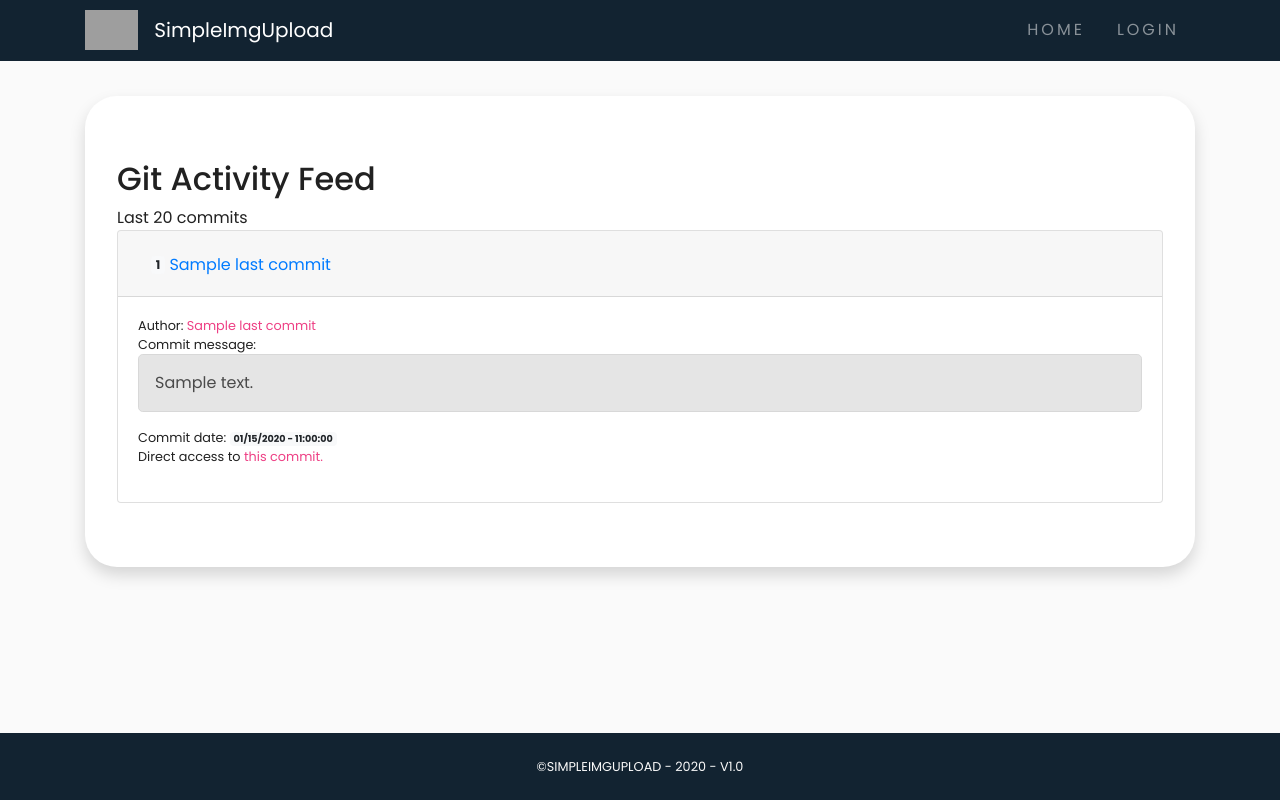
After one commit to 3PSY0N/Image-Hoster, a PHP site: template src/Views/git/gitlab_commits.twig in a window 1280 px wide. The commit adds this page. Run offline with PHP 8.4, Linux system fonts and the light colour scheme; the template is opened without the code that fills it: most values are stand-ins (such as "Sample title", 1, 10 or a date in 2020); some libraries are stand-ins or nearby versions; grey boxes are pictures that could not be loaded.

Commit message:
Add: Gitlab Api to get commits feed

```diff
--- a/composer.json
+++ b/composer.json
@@ -9,8 +9,10 @@
     "pagerfanta/pagerfanta": "^2.1",
     "twig/twig": "^3.0",
     "twig/markdown-extra": "^3.0",
+    "erusev/parsedown": "^1.7",
     "twig/intl-extra": "^3.0",
-    "twig/html-extra": "^3.0"
+    "twig/html-extra": "^3.0",
+    "m4tthumphrey/php-gitlab-api": "^9.17"
   },
   "require-dev": {
     "symfony/var-dumper": "^5.0"
--- a/src/Routes.php
+++ b/src/Routes.php
@@ -26,6 +26,8 @@ Route\get('/profile?([\?]page=[0-9]+)?', controller('App\Controllers\UserProfile
 
 Route\get('/showprofile/([a-zA-Z0-9]+)', controller('App\Controllers\ShowProfile', 'showUserProfile'));
 
+Route\get('/gitstatus', controller('App\Controllers\dist\Gitlab', 'showCommits'));
+
 Route\get('.*', function () {
     (new Errors())->e404();
 });
--- a/src/Views/base.twig
+++ b/src/Views/base.twig
@@ -3,10 +3,10 @@
 <head>
     <meta charset="utf-8">
     <meta name="viewport" content="width=device-width, initial-scale=1, shrink-to-fit=no">
-    {% block stylesheet %}{% endblock %}
     <link rel="stylesheet" href="{{ asset('/css/bootstrap.min.css') }}">
     <link rel="stylesheet" href="{{ asset('/css/style.min.css') }}">
-    <script src="{{ asset('/js/jquery-3.4.1.min.js') }}"></script>
+    {% block stylesheet %}{% endblock %}
+    <script defer src="{{ asset('/js/jquery-3.4.1.min.js') }}"></script>
     <script defer src="{{ asset('/js/bootstrap.bundle.min.js') }}"></script>
     <script defer src="{{ asset('/js/fontawesome.min.js') }}"></script>
     <link rel="shortcut icon" type="image/png" href="{{ asset('/img/favicon.png') }}"/>
--- /dev/null
+++ b/src/Views/git/gitlab_commits.twig
@@ -0,0 +1,43 @@
+{% extends 'base.twig' %}
+
+{% block body %}
+    {% include 'bodyparts/header.twig' with {
+        'profileLink': profileLink,
+        'isConnected': isConnected
+    } %}
+    <main role="main" class="container">
+        <div class="jumbotron shadow bg-white rounded">
+            <div class="headGit">
+                <h2>Git Activity Feed</h2>
+                <span>Last 20 commits</span>
+            </div>
+            <div id="commits">
+                <div class="accordion" id="commitsAccordion">
+                    {% for commit in lastCommits %}
+                        <div class="card">
+                            <div class="card-header" id="heading{{ commit.short_id }}">
+                                <h2 class="mb-0">
+                                    <button class="btn btn-link" type="button" data-toggle="collapse" data-target="#collapse{{ commit.short_id }}" aria-expanded="true" aria-controls="collapse{{ commit.short_id }}">
+                                        <span class="badge badge-light">{{ commit.short_id }}</span> {{ commit.title }}
+                                    </button>
+                                </h2>
+                            </div>
+                            <div id="collapse{{ commit.short_id }}" class="collapse {{ loop.first ? 'show'  }}" aria-labelledby="heading{{ commit.short_id }}" data-parent="#commitsAccordion">
+                                <div class="card-body">
+                                    <ul class="list-unstyled small">
+                                        <li>Author: <a href="https://gitlab.com/{{ commit.author_name }}">{{ commit.committer_name }}</a></li>
+                                        <li>Commit message:
+                                            <blockquote>{{ commit.message|nl2br }}</blockquote>
+                                        </li>
+                                        <li>Commit date: <span class="badge badge-light">{{ commit.committed_date|date("m/d/Y - H:i:s", "Europe/Paris") }}</span></li>
+                                        <li>Direct access to <a href="{{ commit.web_url }}">this commit.</a></li>
+                                    </ul>
+                                </div>
+                            </div>
+                        </div>
+                    {% endfor %}
+                </div>
+            </div>
+        </div>
+    </main>
+{% endblock %}
```
Also changed, not shown: src/Controllers/dist/Gitlab.php (added, +37 -0 lines), 1 other file.
